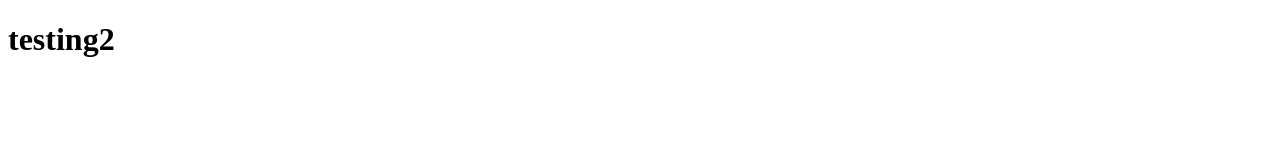
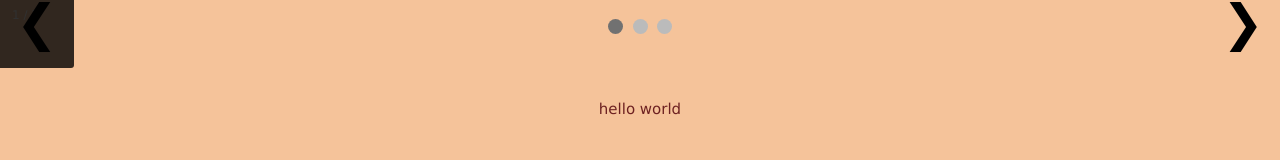
Before and after one commit to ezhu010/ezhu010.github.io, a plain HTML site: page index.html in a window 1280 px wide. Drawn offline with nearby package versions, Linux system fonts and the light colour scheme.

Commit message:
added slides shows

```diff
--- a/index.html
+++ b/index.html
@@ -1,13 +1,72 @@
 <!DOCTYPE html>
-<html lang="en">
+<html>
 <head>
-    <script src="https://d3js.org/d3.v7.min.js"></script>
-    <meta charset="UTF-8">
-    <meta name="viewport" content="width=device-width, initial-scale=1.0">
-    <title>Document</title>
+<meta name="viewport" content="width=device-width, initial-scale=1">
+<link rel="stylesheet" type="text/css" href="style.css">
 </head>
+
 <body>
-    <h1 id="test">Hello World2</h1>
+
+<div class="slideshow-container">
+
+<div class="mySlides fade">
+  <div class="numbertext">1 / 3</div>
+  <div class="text">
+    hello world
+  </div>
+</div>
+
+<div class="mySlides fade">
+  <div class="numbertext">2 / 3</div>
+  <h1 class="text">Hello World 2 </h1>
+</div>
+
+<div class="mySlides fade">
+  <div class="numbertext">3 / 3</div>
+  <h1 class="text">Hello World 3</h1>
+
+</div>
+
+<a class="prev" onclick="plusSlides(-1)">❮</a>
+<a class="next" onclick="plusSlides(1)">❯</a>
+
+</div>
+<br>
+
+<div style="text-align:center">
+  <span class="dot" onclick="currentSlide(1)"></span>
+  <span class="dot" onclick="currentSlide(2)"></span>
+  <span class="dot" onclick="currentSlide(3)"></span>
+</div>
+
+<script>
+let slideIndex = 1;
+showSlides(slideIndex);
+
+function plusSlides(n) {
+  showSlides(slideIndex += n);
+}
+
+function currentSlide(n) {
+  showSlides(slideIndex = n);
+}
+
+function showSlides(n) {
+  let i;
+  let slides = document.getElementsByClassName("mySlides");
+  let dots = document.getElementsByClassName("dot");
+  if (n > slides.length) {slideIndex = 1}
+  if (n < 1) {slideIndex = slides.length}
+  for (i = 0; i < slides.length; i++) {
+    slides[i].style.display = "none";
+  }
+  for (i = 0; i < dots.length; i++) {
+    dots[i].className = dots[i].className.replace(" active", "");
+  }
+  slides[slideIndex-1].style.display = "block";
+  dots[slideIndex-1].className += " active";
+}
+</script>
+
 </body>
-<script src="index.js"></script>
 </html>
--- /dev/null
+++ b/style.css
@@ -0,0 +1,91 @@
+
+* {box-sizing: border-box}
+body {font-family: Verdana, sans-serif; margin:0; background-color: rgba(245, 189, 144, 0.907);}
+.mySlides {display: none}
+img {vertical-align: middle;}
+
+/* Slideshow container */
+/* .slideshow-container {
+  max-width: 1000px;
+  position: relative;
+  margin: auto;
+} */
+
+/* Next & previous buttons */
+.prev, .next {
+  cursor: pointer;
+  position: absolute;
+  /* top: 50%; */
+  width: auto;
+  padding: 16px;
+  margin-top: -22px;
+  color: black;
+  font-weight: bold;
+  font-size: 50px;
+  transition: 0.6s ease;
+  border-radius: 0 3px 3px 0;
+  user-select: none;
+}
+
+/* Position the "next button" to the right */
+.next {
+  right: 0;
+  border-radius: 3px 0 0 3px;
+}
+
+/* On hover, add a black background color with a little bit see-through */
+.prev:hover, .next:hover {
+  background-color: rgba(0,0,0,0.8);
+}
+
+/* Caption text */
+.text {
+  color: #6d2121;
+  font-size: 15px;
+  /* padding: 8px 12px; */
+  position: absolute;
+  top: 100px;
+  width: 100%;
+  text-align: center;
+}
+
+/* Number text (1/3 etc) */
+.numbertext {
+  color: #f2f2f2;
+  font-size: 12px;
+  padding: 8px 12px;
+  position: absolute;
+  top: 0;
+}
+
+/* The dots/bullets/indicators */
+.dot {
+  cursor: pointer;
+  height: 15px;
+  width: 15px;
+  margin: 0 2px;
+  background-color: #bbb;
+  border-radius: 50%;
+  display: inline-block;
+  transition: background-color 0.6s ease;
+}
+
+.active, .dot:hover {
+  background-color: #717171;
+}
+
+/* Fading animation */
+.fade {
+  animation-name: fade;
+  animation-duration: 1.5s;
+}
+
+@keyframes fade {
+  from {opacity: .4}
+  to {opacity: 1}
+}
+
+/* On smaller screens, decrease text size */
+@media only screen and (max-width: 300px) {
+  .prev, .next,.text {font-size: 11px}
+}
```
